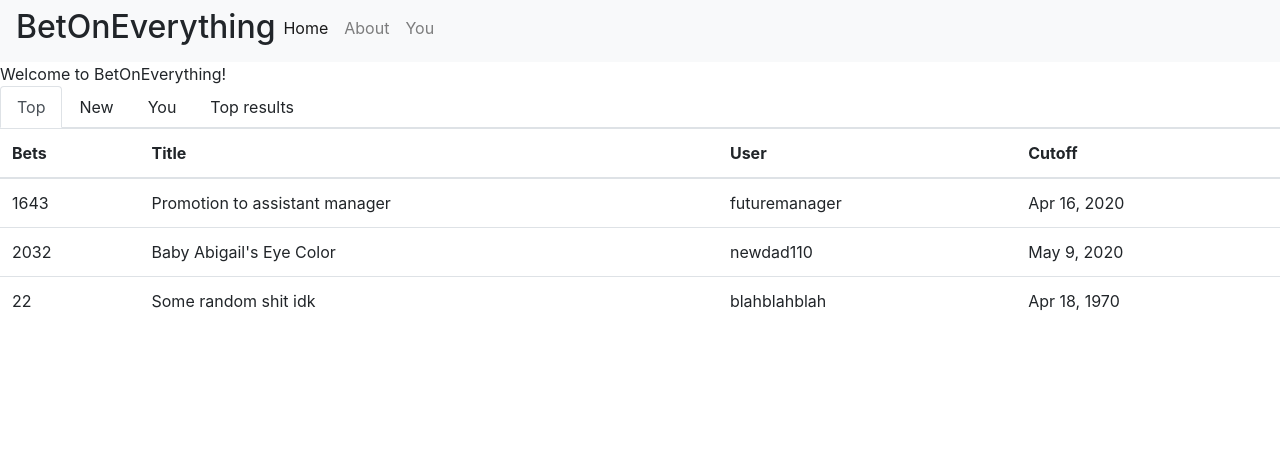
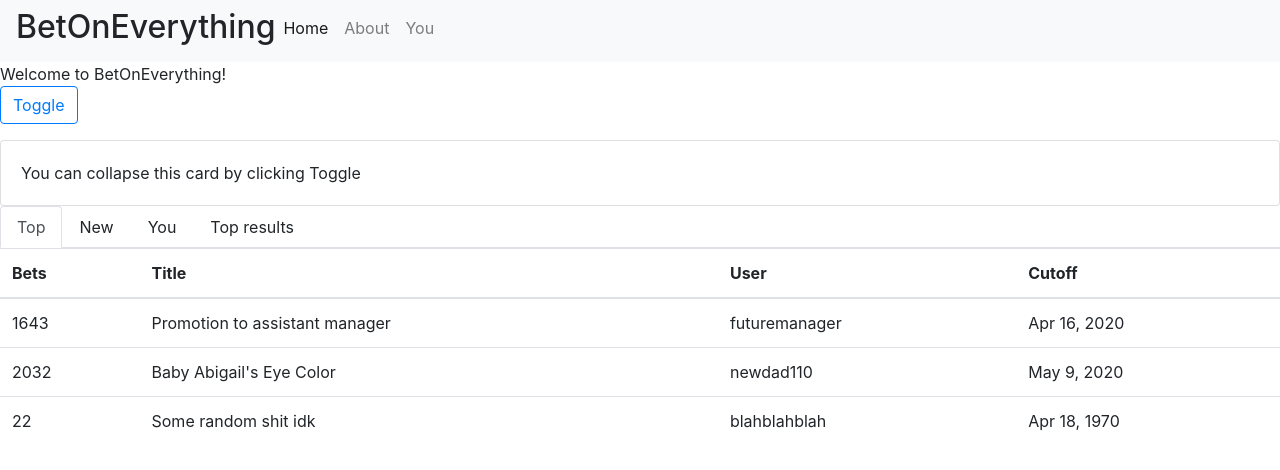
Before and after one commit to dtolaoye/Frontend, an Angular app in the folder Project3/: page /home in a window 1280 px wide. Shown: the top 470 px of the page. Built offline with nearby package versions, Linux system fonts and the light colour scheme.

Commit message:
added ng-bootstrap so collapse will work

```diff
--- a/Project3/package.json
+++ b/Project3/package.json
@@ -16,9 +16,12 @@
     "@angular/compiler": "~9.1.1",
     "@angular/core": "~9.1.1",
     "@angular/forms": "~9.1.1",
+    "@angular/localize": "~9.1.1",
     "@angular/platform-browser": "~9.1.1",
     "@angular/platform-browser-dynamic": "~9.1.1",
     "@angular/router": "~9.1.1",
+    "@ng-bootstrap/ng-bootstrap": "^6.1.0",
+    "bootstrap": "^4.4.0",
     "rxjs": "~6.5.4",
     "tslib": "^1.10.0",
     "zone.js": "~0.10.2"
--- a/Project3/src/app/app.module.ts
+++ b/Project3/src/app/app.module.ts
@@ -8,6 +8,7 @@ import { AboutComponent } from './about/about.component';
 import { MenuComponent } from './menu/menu.component';
 import { BetlistComponent } from './betlist/betlist.component';
 import { YouComponent } from './you/you.component';
+import { NgbModule } from '@ng-bootstrap/ng-bootstrap';
 
 
 @NgModule({
@@ -21,7 +22,8 @@ import { YouComponent } from './you/you.component';
   ],
   imports: [
     BrowserModule,
-    AppRoutingModule
+    AppRoutingModule,
+    NgbModule
   ],
   providers: [],
   bootstrap: [AppComponent]
--- a/Project3/src/app/betlist/betlist.component.html
+++ b/Project3/src/app/betlist/betlist.component.html
@@ -1,6 +1,23 @@
 
-<div  > <!--https://stackoverflow.com/questions/16334722/angular-filter-and-order-elements-on-click do this later-->
-<div class="tabs" ng-controller="tabsController">
+<div> <!--https://stackoverflow.com/questions/16334722/angular-filter-and-order-elements-on-click do this later-->
+
+  <p>
+    <button type="button" class="btn btn-outline-primary" (click)="isCollapsed = !isCollapsed"
+            [attr.aria-expanded]="!isCollapsed" aria-controls="collapseExample">
+      Toggle
+    </button>
+  </p>
+  <div id="collapseExample" [ngbCollapse]="isCollapsed">
+    <div class="card">
+      <div class="card-body">
+        You can collapse this card by clicking Toggle
+      </div>
+    </div>
+  </div>
+
+
+
+  <div class="tabs" ng-controller="tabsController">
   <ul class="nav nav-tabs" id="betlist-nav">
     <li class="nav-item">
       <a class="nav-link active" id="top-nav" (click)="tabNav('top')">Top</a>
--- a/Project3/src/app/betlist/betlist.component.ts
+++ b/Project3/src/app/betlist/betlist.component.ts
@@ -25,6 +25,7 @@ export class BetlistComponent implements OnInit {
   betlist: Bet[] = betlistData;
   pipe = new DatePipe('en-US');
   activeTab = "top";
+  public isCollapsed = false;
 
   constructor() {
 
--- a/Project3/src/polyfills.ts
+++ b/Project3/src/polyfills.ts
@@ -1,3 +1,7 @@
+/***************************************************************************************************
+ * Load `$localize` onto the global scope - used if i18n tags appear in Angular templates.
+ */
+import '@angular/localize/init';
 /**
  * This file includes polyfills needed by Angular and is loaded before the app.
  * You can add your own extra polyfills to this file.
--- a/Project3/src/styles.scss
+++ b/Project3/src/styles.scss
@@ -1 +1,4 @@
 /* You can add global styles to this file, and also import other style files */
+
+/* Importing Bootstrap SCSS file. */
+@import '~bootstrap/scss/bootstrap';
```
Also changed, not shown: 1 other file (tests, documents, lock files or other folders).
